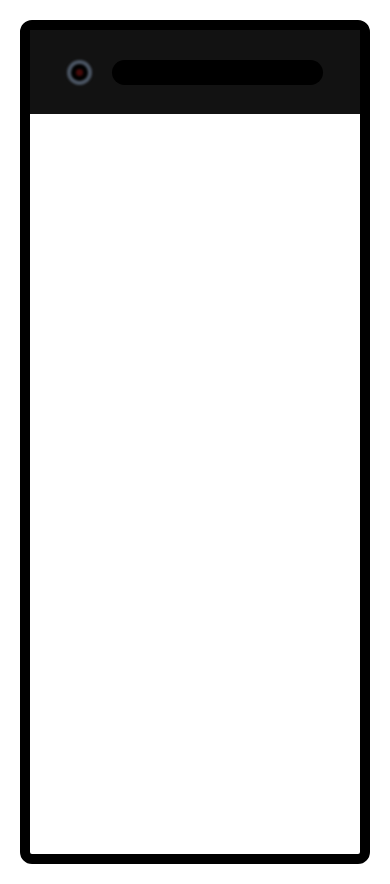
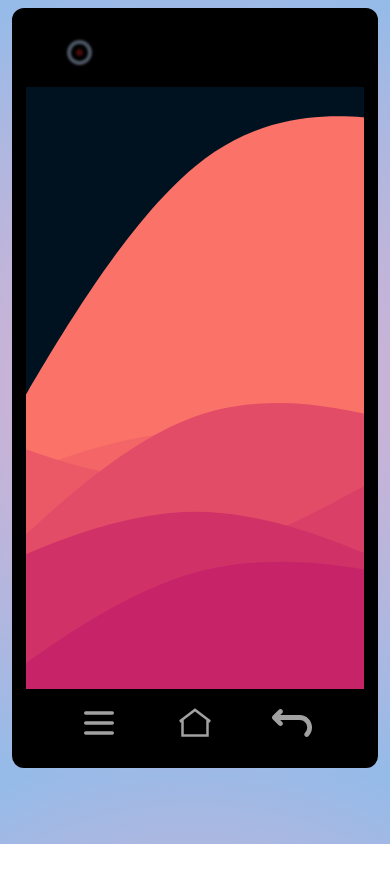
Before and after one commit to Lucas1933/lucas-dev-portfolio, a website built with Vite: page index.html in a window 390 px wide. After the commit the page ends 844 px from the top, so only its background shows below. Built offline with nearby package versions, Linux system fonts and the light colour scheme.

Commit message:
smartphone skin first draft

```diff
--- a/index.html
+++ b/index.html
@@ -7,11 +7,9 @@
     <title>Vite App</title>
   </head>
   <body
-    class="m-5 h-[100vh] rounded-xl border-[10px] border-solid border-black"
+    class="body-bg mx-3 my-2 flex h-[90vh] flex-col rounded-xl border-[10px] border-solid border-black"
   >
-    <div
-      class="flex h-[10vh] flex-col items-center justify-center bg-[#121212]"
-    >
+    <header class="flex h-[10vh] flex-col items-center justify-center bg-black">
       <div class="flex">
         <div
           class="mr-5 flex h-[3vh] w-[3vh] flex-col items-center justify-center rounded-full bg-gray-600 blur-[1px]"
@@ -24,7 +22,17 @@
         </div>
         <div class="h-[3vh] w-[25vh] rounded-full bg-black"></div>
       </div>
-    </div>
+    </header>
+    <main class="main-bg h-full">
+      <div class="h-full border-x-4 border-solid border-black"></div>
+    </main>
+    <footer class="flex h-[10vh] flex-col items-center justify-center bg-black">
+      <div class="flex w-full justify-evenly">
+        <img class="w-10" src="public/menu.svg" alt="" />
+        <img class="w-10" src="public/home.svg" alt="" />
+        <img class="w-10" src="public/arrow.svg" alt="" />
+      </div>
+    </footer>
     <script type="module" src="/main.js"></script>
   </body>
 </html>
--- a/package.json
+++ b/package.json
@@ -4,7 +4,7 @@
   "version": "0.0.0",
   "type": "module",
   "scripts": {
-    "dev": "vite",
+    "dev": "vite --host",
     "build": "vite build",
     "preview": "vite preview"
   },
--- a/style.css
+++ b/style.css
@@ -12,3 +12,17 @@
   backdrop-filter: blur(1.2px);
   -webkit-backdrop-filter: blur(1.2px);
 }
+
+.body-bg {
+  background: rgb(238, 174, 202);
+  background: radial-gradient(
+    circle,
+    rgba(238, 174, 202, 1) 0%,
+    rgba(148, 187, 233, 1) 100%
+  );
+}
+.main-bg {
+  background-image: url("public/main-bg.svg");
+  background-position: center;
+  background-size: cover;
+}
```
Also changed, not shown: public/arrow.svg (added), public/home.svg (added), public/main-bg.svg (added), public/menu.svg (added).
